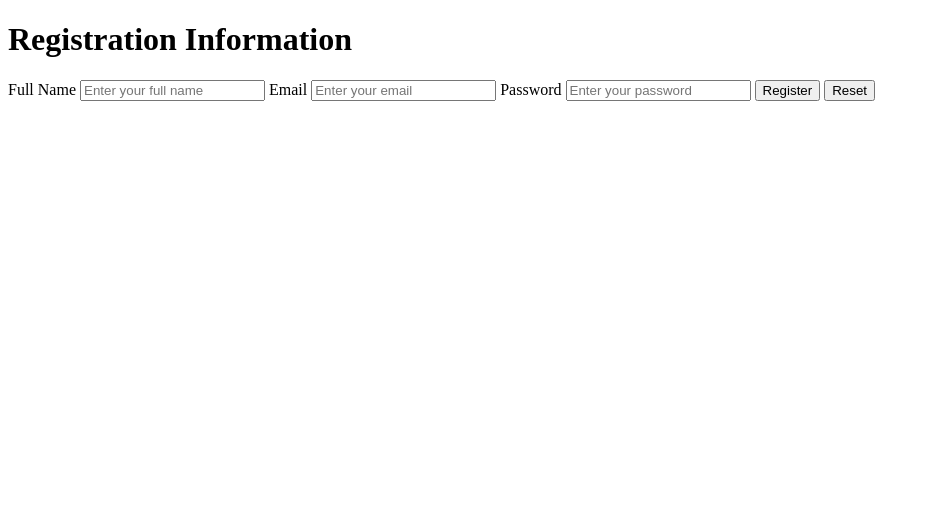
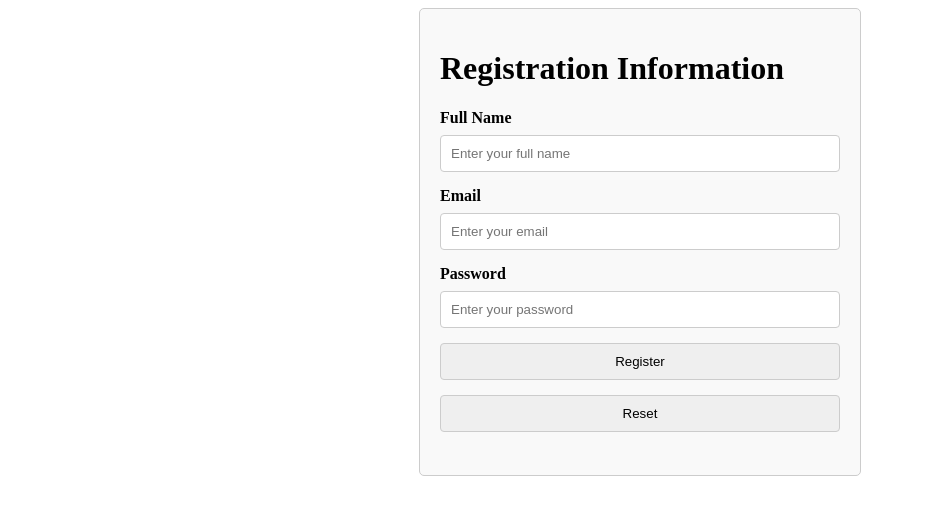
Before and after one commit to Duyy-Cloud/C2506L_HTML, a plain HTML site: page buoi4/baitap1.html in a window 1280 px wide. Shown: the whole page, without its empty margins (0-930 px from the left). Drawn offline with Linux system fonts and the light colour scheme.

Commit message:
modified:   buoi4/baitap1.html 	new file:   buoi5/baitap.css 	new file:   buoi5/baitap.html

```diff
--- a/buoi4/baitap1.html
+++ b/buoi4/baitap1.html
@@ -4,7 +4,7 @@
     <meta charset="UTF-8">
     <meta name="viewport" content="width=device-width, initial-scale=1.0">
     <title>Registration</title>
-    <link rel="stylesheet" href="test.css">
+    <link rel="stylesheet" href="baitap1.css">
 </head>
 <body>
 <form class="register-form" methode="post">
```
Also changed, not shown: buoi5/baitap.css (added), buoi5/baitap.html (added).
